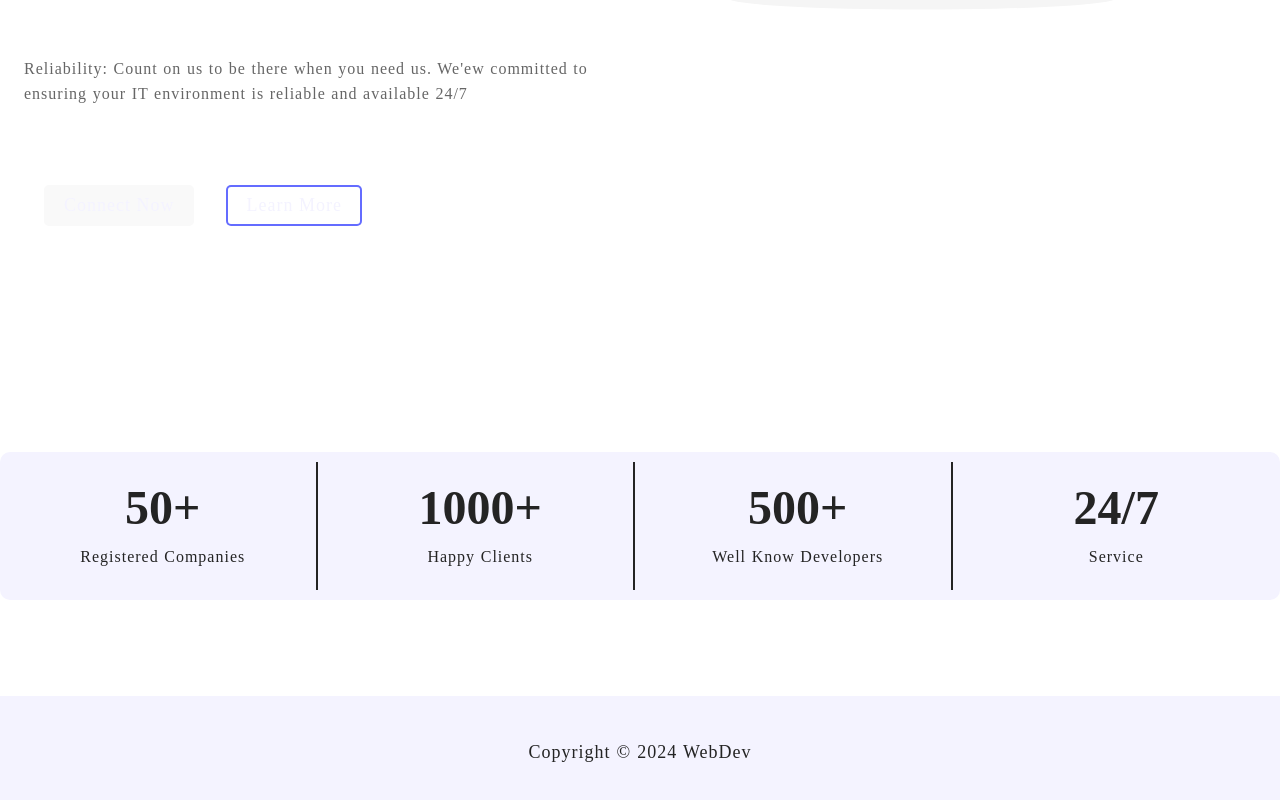
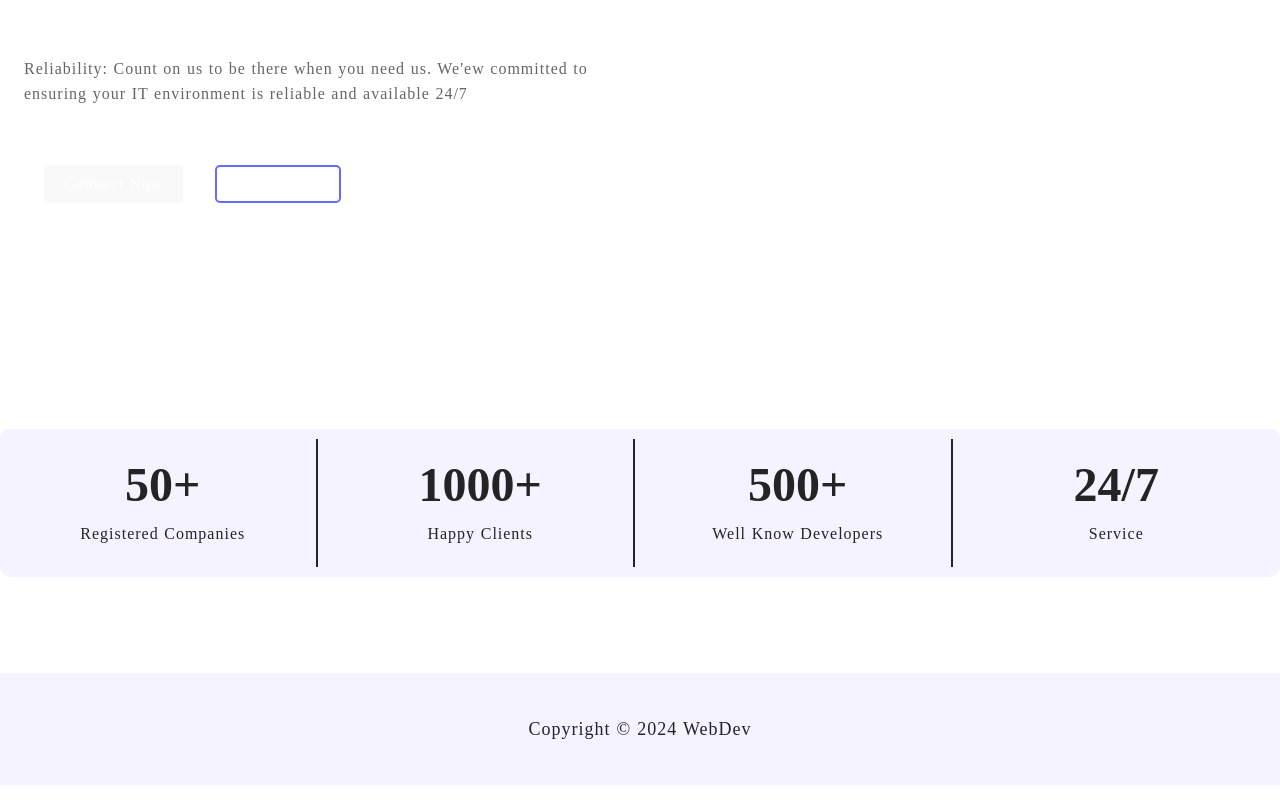
Before and after one commit to Wasikur/fullstack-service, a React (Vite) app in the folder client/: page /about in a window 1280 px wide. Shown: the part 876-1676 px from the top of the page. Built offline with nearby package versions, Linux system fonts and the light colour scheme; no server answers.

Commit message:
Update About.jsx

```diff
--- a/client/src/pages/About.jsx
+++ b/client/src/pages/About.jsx
@@ -2,6 +2,7 @@ import React from "react";
 import "./About.css";
 import Analytics from "../components/Analytics";
 import { useAuth } from "../store/auth";
+import { NavLink } from "react-router-dom";
 
 const About = () => {
   const { user } = useAuth();
@@ -40,15 +41,18 @@ const About = () => {
                 committed to ensuring your IT environment is reliable and
                 available 24/7
               </p>
-              <div className="btn btn-group">
-                <button className="btn">
-                  <a href="/contact">Connect Now</a>
-                </button>
-
-                <button className="btn secondary-btn">
-                  <a href="/services">Learn More</a>
-                </button>
-              </div>
+              <span className="btn brn-grp">
+                <span class="button-container">
+                  <NavLink to="/contact">
+                    <button className="btn">Connect Now</button>
+                  </NavLink>
+                </span>
+                <span class="button-container">
+                  <NavLink to="/services">
+                    <button className="btn secondary-btn">Learn More</button>
+                  </NavLink>
+                </span>
+              </span>
             </div>
             <div className="hero-image">
               <img src="./assets/aboutus.svg" alt="welcome" width={500} />
```
